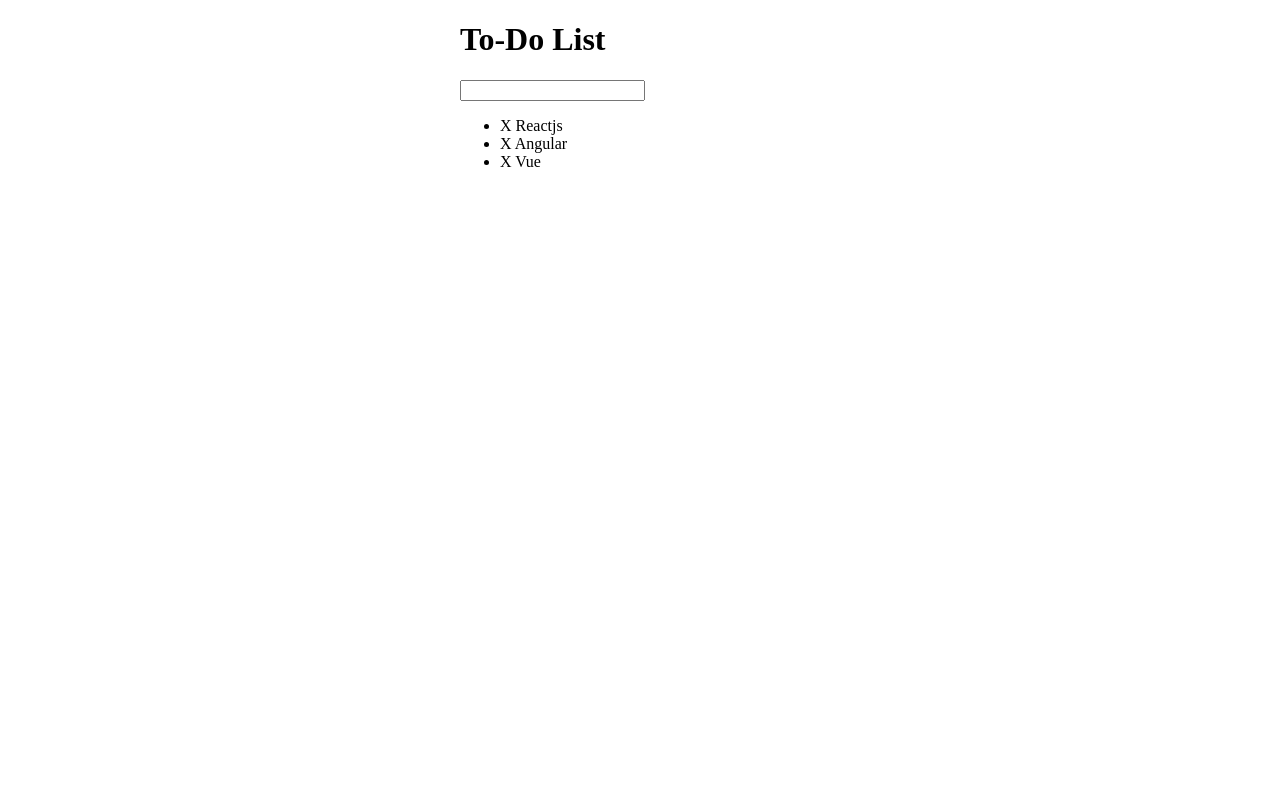
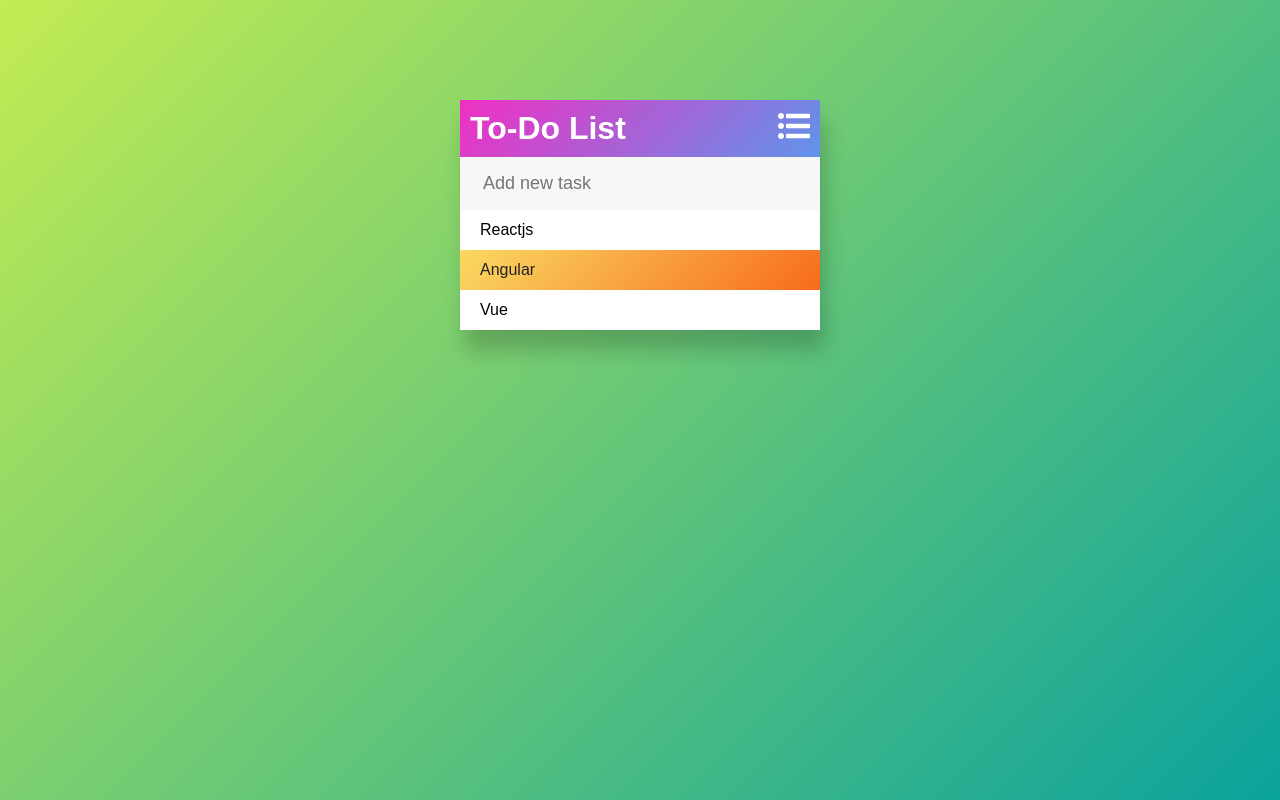
Before and after one commit to kdncode/jQuery-ToDo, a plain HTML site: page index.html in a window 1280 px wide. Drawn offline with nearby package versions, Linux system fonts and the light colour scheme.

Commit message:
finished

```diff
--- a/css/style.css
+++ b/css/style.css
@@ -1,6 +1,71 @@
+html {
+    font-family: Product Sans, Arial, Helvetica, sans-serif;
+    background: linear-gradient(135deg, #c3ec52 0%,#0ba29d 100%) no-repeat;
+    height: 100%;
+}
+
 #container {
     width: 360px;
-    margin: 0 auto;
+    margin: 100px auto;
+    background: #f7f7f7;
+    box-shadow: 5px 20px 20px rgba(0,0,0,.2);
+}
+
+h1 {
+    background:linear-gradient(135deg, #f02fc2 0%,#6094ea 100%);
+    color: #fff;
+    margin: 0;
+    padding: 10px;
+}
+
+ul {
+    list-style: none;
+    margin: 0;
+    padding: 0;
+}
+
+li {
+    background: #fff;
+    height: 40px;
+    line-height: 40px;
+    padding-left: 20px;
+}
+
+li:nth-child(2n) {
+    background:linear-gradient(135deg, #fad961 0%,#f76b1c 100%);
+    color: #212121;
+}
+
+input {
+    font-size: 18px;
+    background: #f7f7f7;
+    width: 100%;
+    padding: 13px 13px 13px 20px;
+    box-sizing: border-box;
+    border: 3px solid rgba(0, 0, 0, 0)
+}
+
+input:focus{
+    background: #fff;
+    border: 3px solid #b4ff69;
+    outline: none;
+}
+
+span {
+    background: #e74c3c;
+    height: 40px;
+    float: right;
+    color: #fff;
+    /* width: 0; */
+    text-align: center;
+    /* display: inline-block; */
+    transition: 0.2s linear;
+    opacity: 0;
+}
+
+li:hover span {
+    width: 40px;
+    opacity: 1.0;
 }
 
 .completed {
--- a/index.html
+++ b/index.html
@@ -13,13 +13,13 @@
 <body>
 
     <div id="container">
-        <h1>To-Do List</h1>
-        <input type="text">
+        <h1>To-Do List <i class="fas fa-list-ul" style="float: right;"></i></h1>
+        <input type="text" placeholder="Add new task">
 
     <ul>
-        <li> <span>X</span> Reactjs</li>
-        <li> <span>X</span> Angular</li>
-        <li> <span>X</span> Vue</li>
+        <li>Reactjs <span><i class="far fa-trash-alt"></i></span> </li>
+        <li>Angular <span><i class="far fa-trash-alt"></i></span> </li>
+        <li>Vue <span><i class="far fa-trash-alt"></i></span> </li>
     </ul>
 
 </div>
--- a/js/script.js
+++ b/js/script.js
@@ -22,7 +22,7 @@ $('input[type="text"]').keypress(function(event) {
         $(this).val('')
 
         // Create a new li and add to ul
-        $('ul').append('<li><span>X</span> ' + todoText + '</li>')
+        $('ul').append('<li>' + todoText + ' <span><i class="far fa-trash-alt"></i></span></li>')
 
 
     }
```
